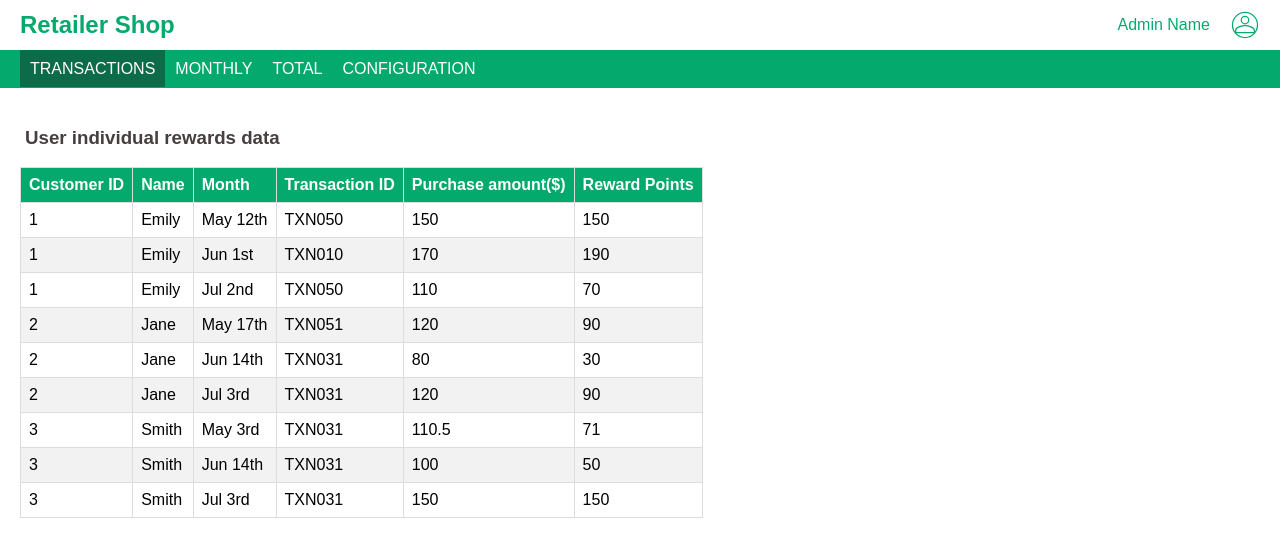
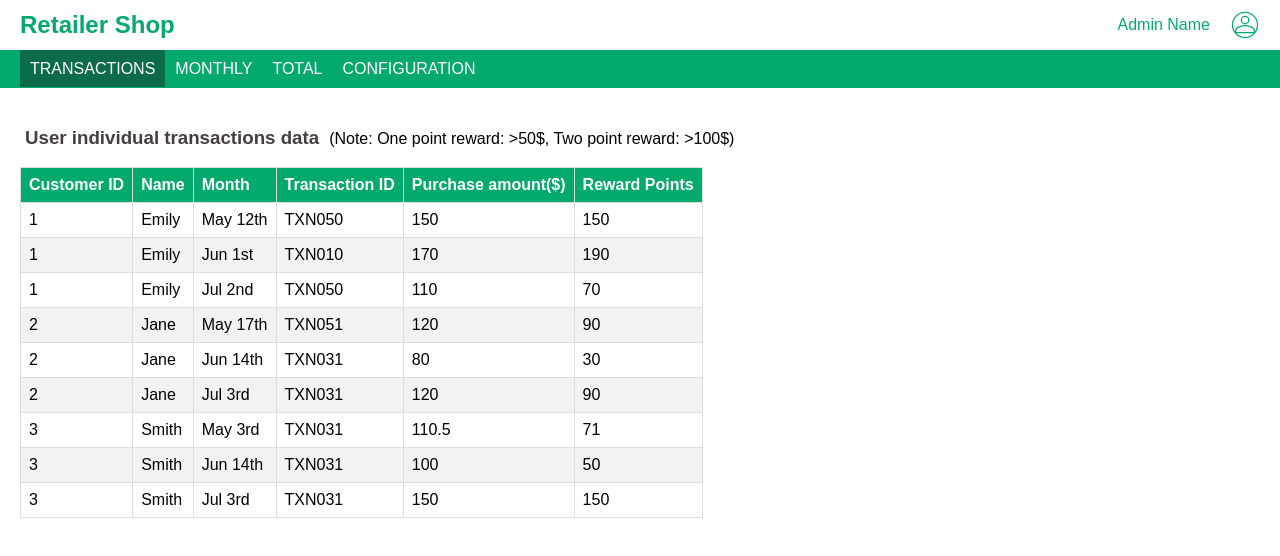
Before and after one commit to aditya-vardhan/rewards, a React (Create React App) app: page / in a window 1280 px wide. Shown: the top 556 px of the page. Built offline with nearby package versions, Linux system fonts and the light colour scheme.

Commit message:
added reward criteria note

```diff
--- a/src/App.css
+++ b/src/App.css
@@ -18,6 +18,7 @@ th {
   padding-left: 5px;
   font-weight: 700;
   color: #473f3f;
+  display: inline-block;
 }
 table {
   border-collapse: collapse;
@@ -38,3 +39,7 @@ th {
 .container {
   padding: 20px;
 }
+
+.note {
+  padding: 10px;
+}
--- a/src/components/MonthlyRewards.js
+++ b/src/components/MonthlyRewards.js
@@ -45,6 +45,11 @@ function MonthlyRewards({ rewardCriteria }) {
   return (
     <div className='container'>
       <h3 className='table-header monthly-rewards'>User Monthly rewards data</h3>
+      <span className='note'>
+        (Note: One point reward: {'>'}
+        {onePointReward}$, Two point reward: {'>'}
+        {twoPointReward}$)
+      </span>
       <table>
         <thead>
           <tr>
--- a/src/components/TotalRewards.js
+++ b/src/components/TotalRewards.js
@@ -44,6 +44,11 @@ function TotalRewards({ rewardCriteria }) {
   return (
     <div className='container'>
       <h3 className='table-header total-rewards'>User total purchase rewards data</h3>
+      <span className='note'>
+        (Note: One point reward: {'>'}
+        {onePointReward}$, Two point reward: {'>'}
+        {twoPointReward}$)
+      </span>
       <table>
         <thead>
           <tr>
--- a/src/components/TransactionRewards.js
+++ b/src/components/TransactionRewards.js
@@ -45,7 +45,13 @@ function TransactionRewards({ rewardCriteria }) {
 
   return (
     <div className='container'>
-      <h3 className='table-header transaction-rewards'>User individual rewards data</h3>
+      <h3 className='table-header transaction-rewards'>User individual transactions data</h3>
+      <span className='note'>
+        (Note: One point reward: {'>'}
+        {onePointReward}$, Two point reward: {'>'}
+        {twoPointReward}$)
+      </span>
+      <span></span>
       <table>
         <thead>
           <tr>
```
